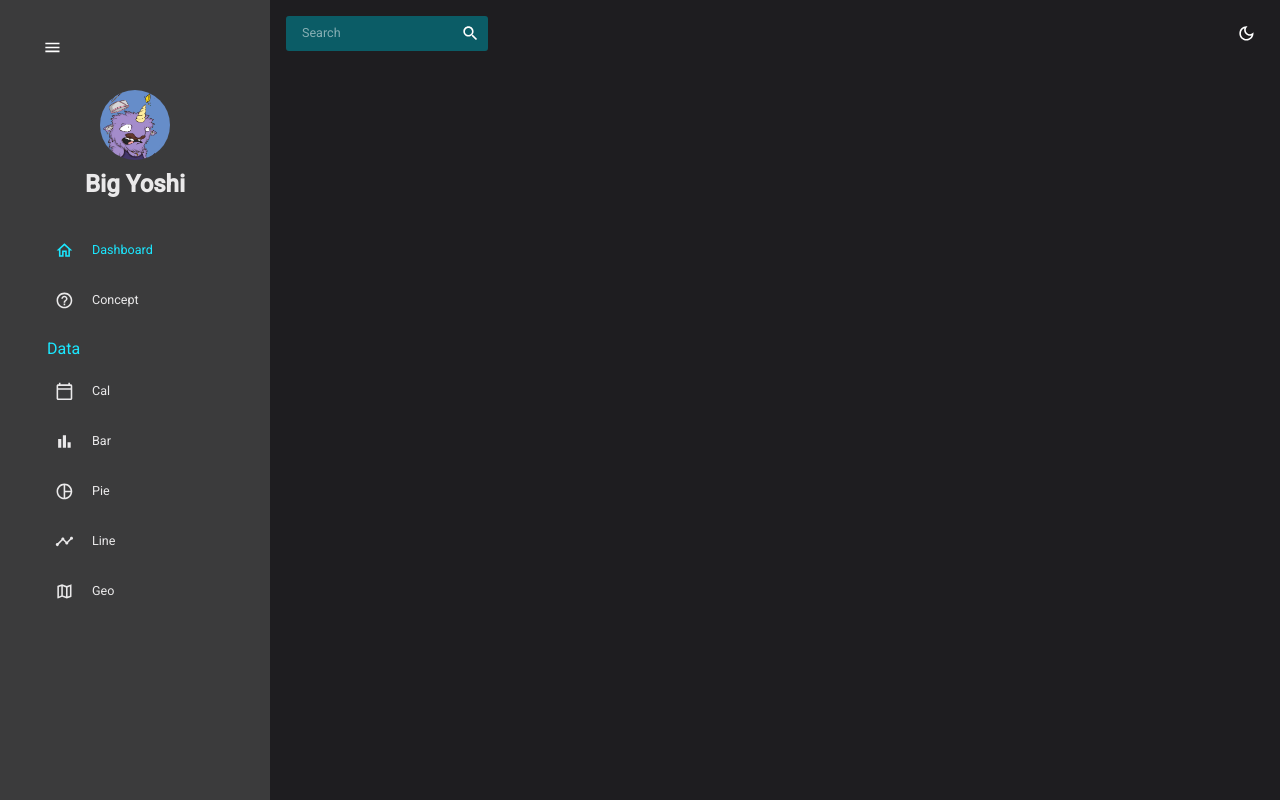
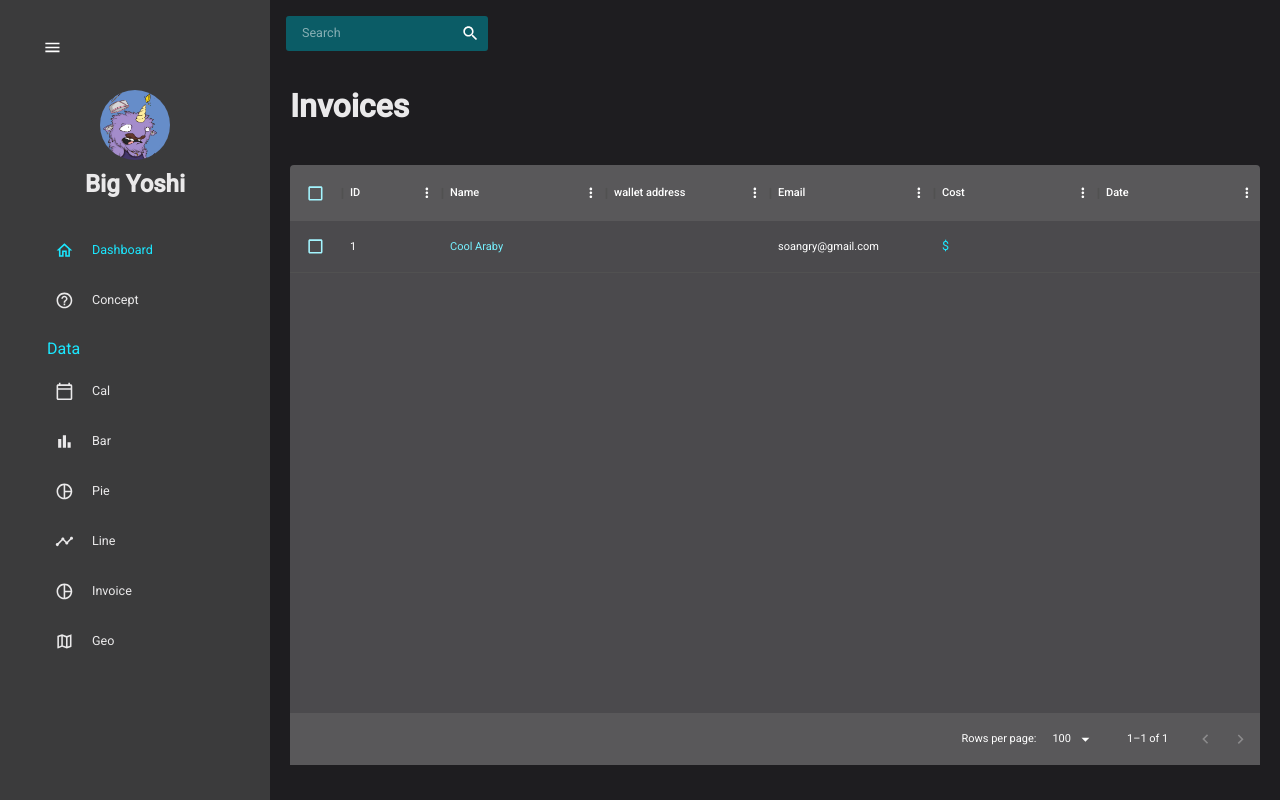
Before and after one commit to robbiekruszynski/warsaw_hack, a React (Create React App) app: page /invoice in a window 1280 px wide. Built offline with nearby package versions, Linux system fonts and the light colour scheme.

Commit message:
add mock data to invoice

```diff
--- a/src/App.js
+++ b/src/App.js
@@ -11,6 +11,7 @@ import Pie from './components/data/Pie';
 import Geo from './components/data/Geo';
 import Cal from './components/data/Cal';
 import Concept from './components/Concept';
+import Invoice from './components/data/Invoice';
 
 function App() {
   const [isSidebar, setIsSidebar] = useState(true);
@@ -27,6 +28,7 @@ function App() {
           <Routes>
           <Route path="/"element = {<Dashboard/>} />
           <Route path="/concept"element = {<Concept/>} />
+          <Route path="/invoice"element = {<Invoice/>}/>
           <Route path="/line"element = {<Line/>}/>
           <Route path="/bar"element = {<Bar/>}/>
           <Route path ='/Pie'element = {<Pie/>}/>
--- /dev/null
+++ b/src/components/Header.js
@@ -0,0 +1,24 @@
+import { Typography, Box, useTheme } from "@mui/material";
+import { coloring } from "../GlobalTheme";
+
+const Header = ({ title, subtitle }) => {
+  const theme = useTheme();
+  const colors = coloring(theme.palette.mode);
+  return (
+    <Box mb="30px">
+      <Typography
+        variant="h2"
+        color={colors.gray[100]}
+        fontWeight="bold"
+        sx={{ m: "0 0 5px 0" }}
+      >
+        {title}
+      </Typography>
+      <Typography variant="h5" color={colors.green[400]}>
+        {subtitle}
+      </Typography>
+    </Box>
+  );
+};
+
+export default Header;
--- /dev/null
+++ b/src/components/data/Invoice.js
@@ -0,0 +1,83 @@
+import { Box, Typography, useTheme } from "@mui/material";
+import { DataGrid } from "@mui/x-data-grid";
+import { coloring } from "../../GlobalTheme";
+import { mockData } from "../../components/placeHolderData/PlaceHolderData";
+import Header from "../Header";
+
+const Invoice = () => {
+  const theme = useTheme();
+  const colors = coloring(theme.palette.mode);
+  const columns = [
+    { field: "id", headerName: "ID" },
+    {
+      field: "name",
+      headerName: "Name",
+      flex: 1,
+      cellClassName: "name-column--cell",
+    },
+    {
+      field: "wallet address",
+      headerName: "wallet address",
+      flex: 1,
+    },
+    {
+      field: "email",
+      headerName: "Email",
+      flex: 1,
+    },
+    {
+      field: "cost",
+      headerName: "Cost",
+      flex: 1,
+      renderCell: (params) => (
+        <Typography color={colors.green[500]}>
+          ${params.row.cost}
+        </Typography>
+      ),
+    },
+    {
+      field: "date",
+      headerName: "Date",
+      flex: 1,
+    },
+  ];
+
+  return (
+    <Box m="20px">
+      <Header title="Invoices" />
+      <Box
+        m="40px 0 0 0"
+        height="75vh"
+        sx={{
+          "& .MuiDataGrid-root": {
+            border: "none",
+          },
+          "& .MuiDataGrid-cell": {
+            borderBottom: "none",
+          },
+          "& .name-column--cell": {
+            color: colors.green[300],
+          },
+          "& .MuiDataGrid-columnHeaders": {
+            backgroundColor: colors.gray[700],
+            borderBottom: "none",
+          },
+          "& .MuiDataGrid-virtualScroller": {
+            backgroundColor: colors.primary[400],
+          },
+          "& .MuiDataGrid-footerContainer": {
+            borderTop: "none",
+            backgroundColor: colors.gray[700],
+          },
+          "& .MuiCheckbox-root": {
+            color: `${colors.green[200]} !important`,
+          },
+        }}
+      >
+        <DataGrid checkboxSelection rows={mockData}  columns={columns} />
+      </Box>
+    </Box>
+  );
+};
+
+export default Invoice;
--- /dev/null
+++ b/src/components/placeHolderData/PlaceHolderData.js
@@ -0,0 +1,11 @@
+
+export const mockData = [
+  {
+    id: 1,
+    name: "Cool Araby",
+    email: "soangry@gmail.com",
+    age: 66,
+    phone: "(555)-555-555",
+    access: "telegram admin",
+  },
+];
--- a/src/constants/SideBar.js
+++ b/src/constants/SideBar.js
@@ -164,6 +164,13 @@ return (
             selected={selected}
             setSelected={setSelected}
           />
+            <Item
+            title="Invoice"
+            to="/invoice"
+            icon={<PieChartOutlineOutlinedIcon />}
+            selected={selected}
+            setSelected={setSelected}
+          />
           <Item
             title="Geo"
             to="/geo"
--- a/src/constants/TopBar.js
+++ b/src/constants/TopBar.js
@@ -23,7 +23,15 @@ const Topbar = () => {
           <SearchIcon />
         </IconButton>
       </Box>
-      <Box display="flex">
+
+    </Box>
+  );
+};
+
+export default Topbar;
+
+
+{/* <Box display="flex">
         <IconButton onClick={colorMode.toggleColorMode}>
           {theme.palette.mode === "dark" ? (
             <DarkModeOutlinedIcon />
@@ -31,10 +39,4 @@ const Topbar = () => {
             <LightModeOutlinedIcon />
           )}
         </IconButton>
-      </Box>
-    </Box>
-    //fix the break occuring when switching to light and check on no primary naming conventions for color changes
-  );
-};
-
-export default Topbar;
+      </Box> */}
```
Also changed, not shown: psl.txt (added), 1 other file (tests, documents, lock files or other folders).
